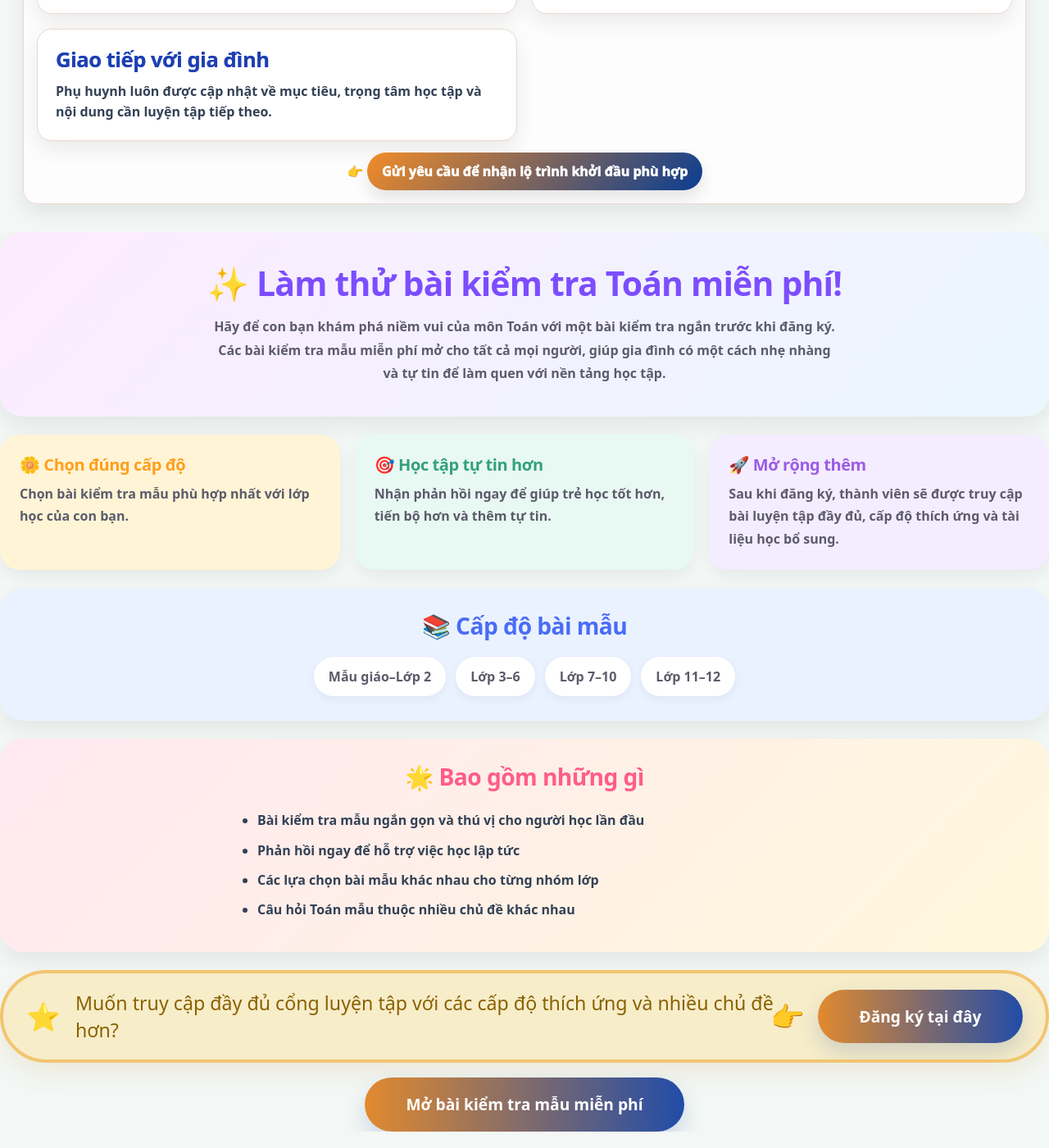
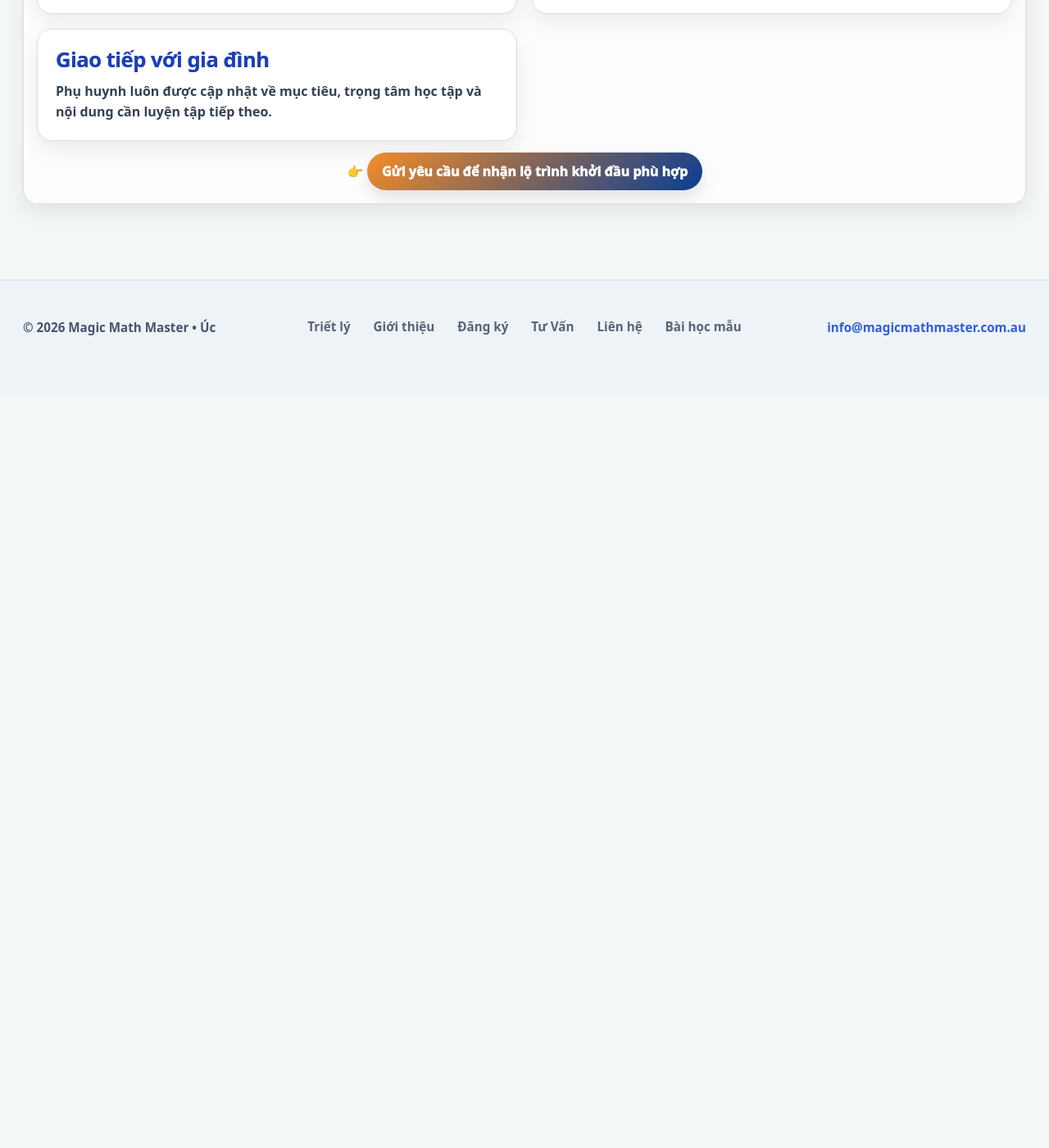
Before and after one commit to 3aMAuVn/Last22, a Jekyll site: the page built from vi/index.html, in a window 1280 px wide and 1400 px high, scrolled down 5309 px. Shown: the whole window at 82% size. Built offline with Jekyll 4.4.1, drawn with Linux system fonts in a browser that asks for light colours; after the commit the page ends 5792 px from its top, so only the background shows below that; part of the change alters nothing that is shown.

```diff
--- a/vi/index.html
+++ b/vi/index.html
@@ -286,6 +286,4 @@ permalink: /vi/
 </div>
 
 </section>
-
-{% include home-demo-showcase-vi.html %}
 </main>
```
